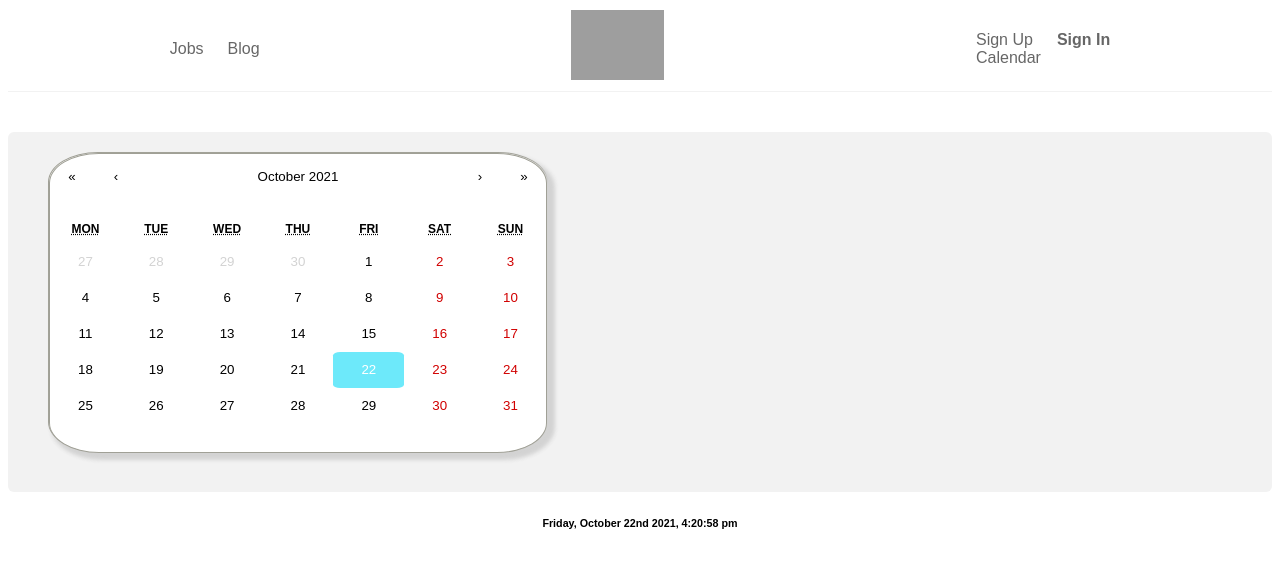
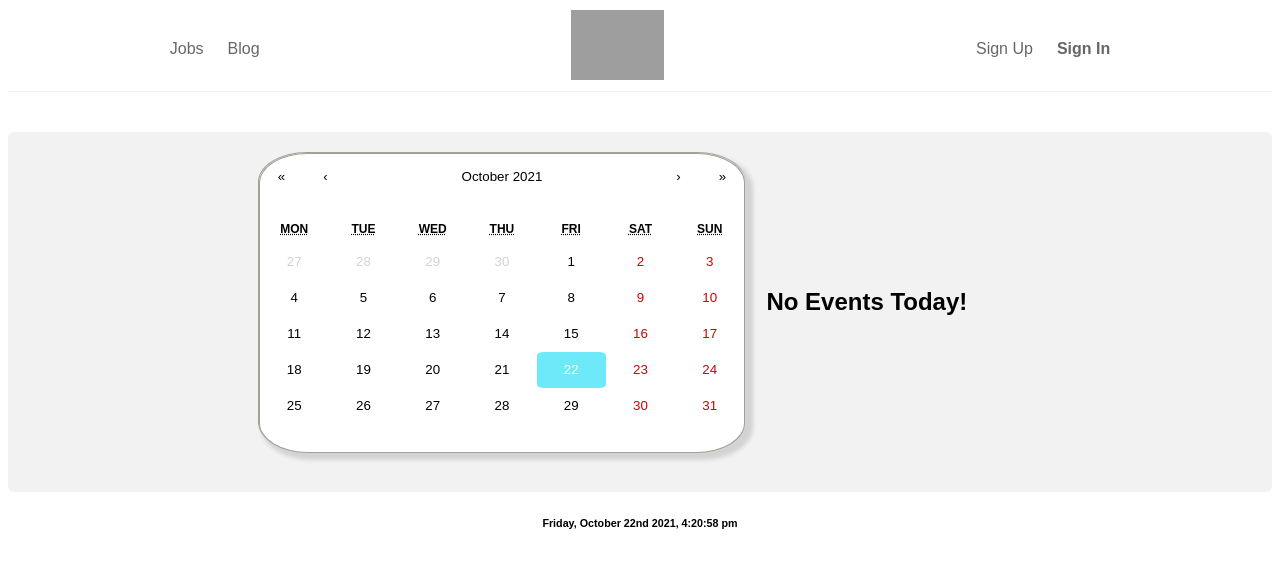
Before and after one commit to pacific-ocean-hr/jobsite, a React app in the folder client/: page /calendar in a window 1280 px wide. Shown: the top 568 px of the page. Built offline with nearby package versions, Linux system fonts and the light colour scheme; grey boxes are pictures that could not be loaded; the HTML template or start-up script is replaced by a standard one.

Commit message:
added jays calendar

```diff
--- a/client/src/components/Calendar/Calendar.css
+++ b/client/src/components/Calendar/Calendar.css
@@ -1,5 +1,5 @@
 .react-calendar {
-  width: 500px;
+  width: 600px;
   height: 300px;
   /* margin-left: 1px; */
   background: white;
--- a/client/src/components/Calendar/Calendar.jsx
+++ b/client/src/components/Calendar/Calendar.jsx
@@ -12,9 +12,13 @@ const CalendarView = () => {
 
   const handleDayClick = (day) => {
     const currentDate = day.toLocaleDateString();
-
-    setTask(CalendarData[currentDate]);
-    setIsTask(true);
+    const data = CalendarData[currentDate];
+    if (data) {
+      setTask(data);
+      setIsTask(true);
+    } else {
+      setIsTask(false);
+    }
   };
 
   return (
@@ -22,11 +26,9 @@ const CalendarView = () => {
       <Calendar>
         <JobCalendar handleDayClick={handleDayClick} />
       </Calendar>
-      {isTask
-      && (
-      <Tasks>
-        {
-          tasks.map((task, index) => (
+      {isTask ? (
+        <Tasks>
+          {tasks.map((task, index) => (
             <CalendarTask
               currentJobIndex={currentJob}
               key={task.task.concat(index)}
@@ -34,9 +36,10 @@ const CalendarView = () => {
               index={index}
               setCurrentJob={setCurrentJob}
             />
-          ))
-        }
-      </Tasks>
+          ))}
+        </Tasks>
+      ) : (
+        <NoEvents>No Events Today!</NoEvents>
       )}
     </CalendarContainer>
   );
@@ -58,8 +61,15 @@ const CalendarContainer = styles.div`
 const Calendar = styles.div`
   margin-top: auto;
   margin-bottom: auto;
+  margin-left: 30%;
 `;
 
 const Tasks = styles.div`
   background-color: #f2f2f2;
+  margin-right: 40%;
 `;
+
+const NoEvents = styles.h2`
+  margin-top: auto;
+  margin-bottom: auto;
+`;
--- a/client/src/components/Calendar/CalendarTask.jsx
+++ b/client/src/components/Calendar/CalendarTask.jsx
@@ -5,7 +5,6 @@
 /* eslint-disable jsx-a11y/click-events-have-key-events */
 /* eslint-disable jsx-a11y/alt-text */
 /* eslint-disable react/button-has-type */
-import moment from 'moment';
 import React, { useState } from 'react';
 import styled from 'styled-components';
 
--- a/client/src/components/Calendar/CalendarView.jsx
+++ b/client/src/components/Calendar/CalendarView.jsx
@@ -1,3 +1,6 @@
+/* eslint-disable no-shadow */
+/* eslint-disable no-unused-vars */
+/* eslint-disable react/prop-types */
 import React, { useState } from 'react';
 import Calendar from 'react-calendar';
 import 'react-calendar/dist/Calendar.css';
--- a/client/src/components/NavBar/NavBar.jsx
+++ b/client/src/components/NavBar/NavBar.jsx
@@ -29,7 +29,7 @@ function NavBar({ user }) {
           />
         </NavLink>
         <StyledLinks>
-          {!user && (
+          {user === null && (
             <div>
               <NavLink to="/signup" exact className="styled-link">
                 Sign Up
@@ -39,19 +39,14 @@ function NavBar({ user }) {
               </NavLink>
             </div>
           )}
-
-          {user
-            && (
+          {user !== null && (
             <>
               <span>Welcome, {user.firstName}</span>
-              <NavLink to="/profile" exact className="styled-link">
-                Profile
+              <NavLink to="/calendar" exact className="styled-link">
+                {user.firstName} Calendar
               </NavLink>
             </>
-            )}
-          <NavLink to="/calendar" exact className="styled-link">
-            Calendar
-          </NavLink>
+          )}
         </StyledLinks>
       </Nav>
     </Header>
```
Also changed, not shown: 2 other files (tests, documents, lock files or other folders).
